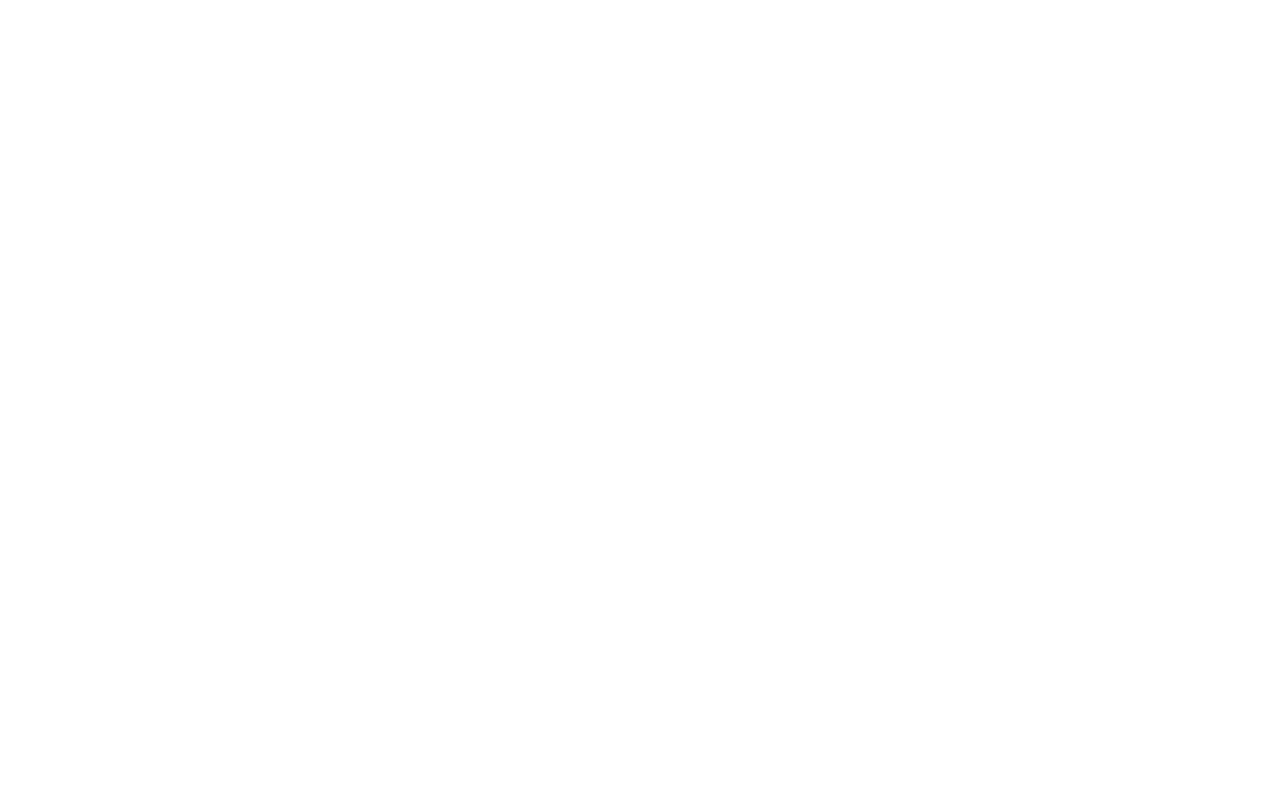
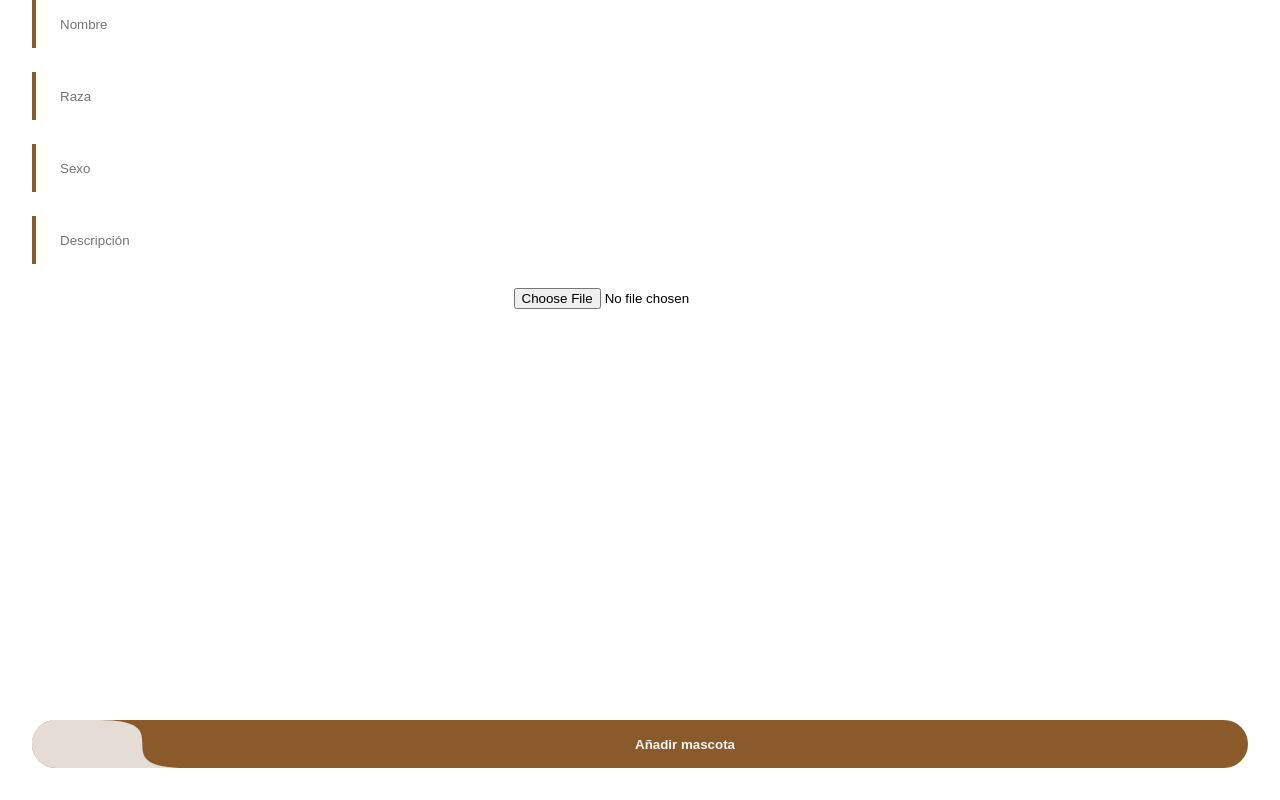
Before and after one commit to PresaMaite/HuellitasFelices, a React (Vite) app: page / in a window 1280 px wide. Built offline with nearby package versions, Linux system fonts and the light colour scheme.

Commit message:
admin form and storage

```diff
--- a/src/App.jsx
+++ b/src/App.jsx
@@ -1,9 +1,12 @@
 import './App.css'
+
+import { AdminForm } from './components/form/AdminForm'
 
 function App() {
 
   return (
     <>
+      <AdminForm/>
     </>
   )
 }
--- a/src/components/btn/Btn.jsx
+++ b/src/components/btn/Btn.jsx
@@ -4,9 +4,9 @@
 import decoration from "./../../assets/btnDecoration/btnDecoration.svg";
 
 
-export const Btn = ({text, icon}) => {
+export const Btn = ({text, icon, type}) => {
     return(
-        <button className='btnStyles'>
+        <button className='btnStyles' type={type}>
             <div className='btnDecoration' >
                 <img src={decoration} alt="" />
                 <img src={icon} alt="" className='imgAbsolute' />
@@ -19,5 +19,6 @@
 
 Btn.propTypes = {
     text: PropTypes.string,
-    icon: PropTypes.string
+    icon: PropTypes.string,
+    type: PropTypes.string
 }
--- /dev/null
+++ b/src/components/form/AdminForm.css
@@ -0,0 +1,20 @@
+.adminForm {
+    display: flex;
+    flex-direction: column;
+    justify-content: center;
+    align-items: center;
+    gap: 24px;
+
+    margin: 0 32px;
+}
+
+.adminFormBtn {
+    position: absolute;
+    bottom: 0;
+
+    width: -webkit-fill-available;
+    width: fill-available;
+
+    margin: 32px;
+
+}
--- /dev/null
+++ b/src/components/form/AdminForm.jsx
@@ -0,0 +1,96 @@
+import "./AdminForm.css";
+import { useState } from "react";
+import { Input } from "../input/Input";
+import { Btn } from "../btn/Btn";
+
+export const AdminForm = () => {
+  const [animal, setAnimal] = useState({
+    name: "",
+    type: "",
+    gender: "",
+    description: "",
+    image: ""
+  });
+
+  const handleImageChange = (e) => {
+    const selectedImage = e.target.files[0];
+
+    if (selectedImage) {
+      const imageUrl = URL.createObjectURL(selectedImage);
+      setAnimal({ ...animal, image: imageUrl });
+    }
+  };
+
+  const handleSubmit = (e) => {
+    e.preventDefault();
+
+    const existingAnimals = JSON.parse(localStorage.getItem("animals")) || [];
+
+    existingAnimals.push(animal);
+
+    localStorage.setItem("animals", JSON.stringify(existingAnimals));
+
+    setAnimal({
+      name: "",
+      type: "",
+      gender: "",
+      description: "",
+      image: ""
+    });
+  };
+
+  return (
+    <>
+        <form onSubmit={handleSubmit} className="adminForm">
+        <Input
+            type="text"
+            name="name"
+            placeholder="Nombre"
+            value={animal.name}
+            onChange={(e) => setAnimal({ ...animal, name: e.target.value })}
+        />
+
+        <Input
+            type="text"
+            name="type"
+            placeholder="Raza"
+            value={animal.type}
+            onChange={(e) => setAnimal({ ...animal, type: e.target.value })}
+        />
+
+        <Input
+            type="text"
+            name="gender"
+            placeholder="Sexo"
+            value={animal.gender}
+            onChange={(e) => setAnimal({ ...animal, gender: e.target.value })}
+        />
+
+        <Input
+            type="text"
+            name="description"
+            placeholder="Descripción"
+            value={animal.description}
+            onChange={(e) =>
+            setAnimal({ ...animal, description: e.target.value })
+            }
+        />
+
+        <input
+            type="file"
+            name="image"
+            placeholder="Foto"
+            onChange={(e) => handleImageChange(e)}
+        />
+
+            <div className="adminFormBtn">
+                <Btn type="submit" text="Añadir mascota" />
+            </div>
+
+        </form>
+
+
+    </>
+
+  );
+};
--- a/src/components/input/Input.jsx
+++ b/src/components/input/Input.jsx
@@ -2,13 +2,14 @@
 import "./Input.css";
 
 
-export const Input = ({value, type, name, placeholder}) => (
+export const Input = ({value, type, name, placeholder, onChange}) => (
 
     <input className='loginInput'
         type={type}
         value={value}
         name={name}
         placeholder={placeholder}
+        onChange={onChange}
     />
 
 )
@@ -17,5 +18,6 @@
     value: PropTypes.string,
     type: PropTypes.string,
     name: PropTypes.string,
-    placeholder: PropTypes.string
+    placeholder: PropTypes.string,
+    onChange: PropTypes.any
   };
```
